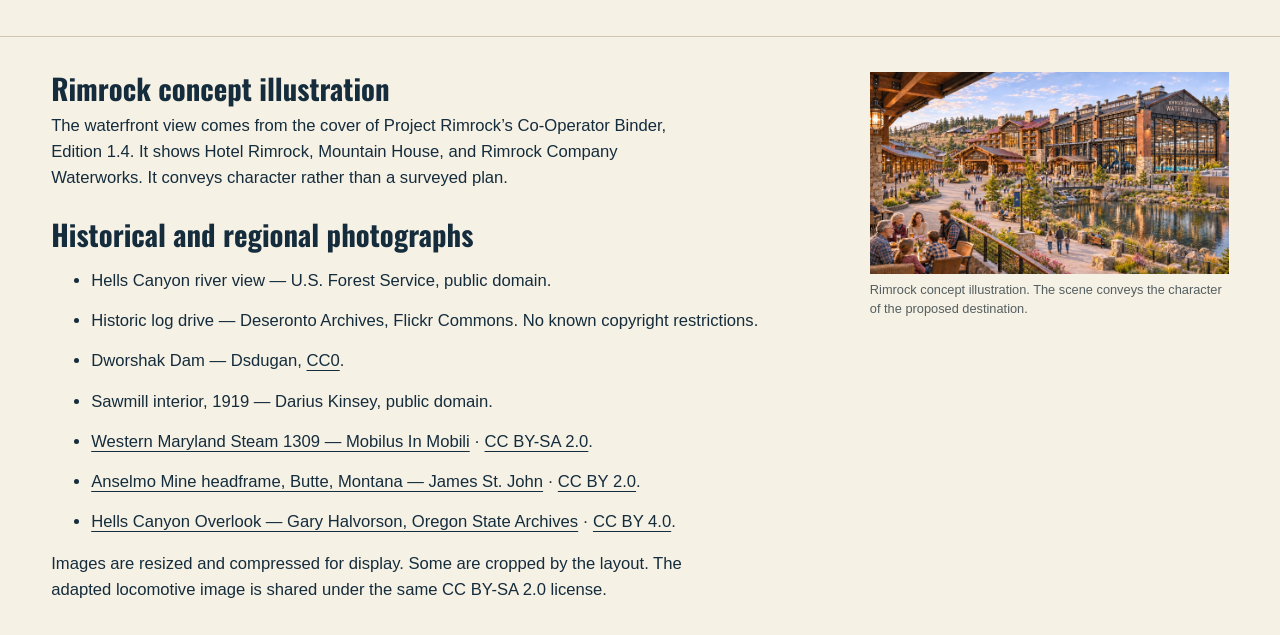
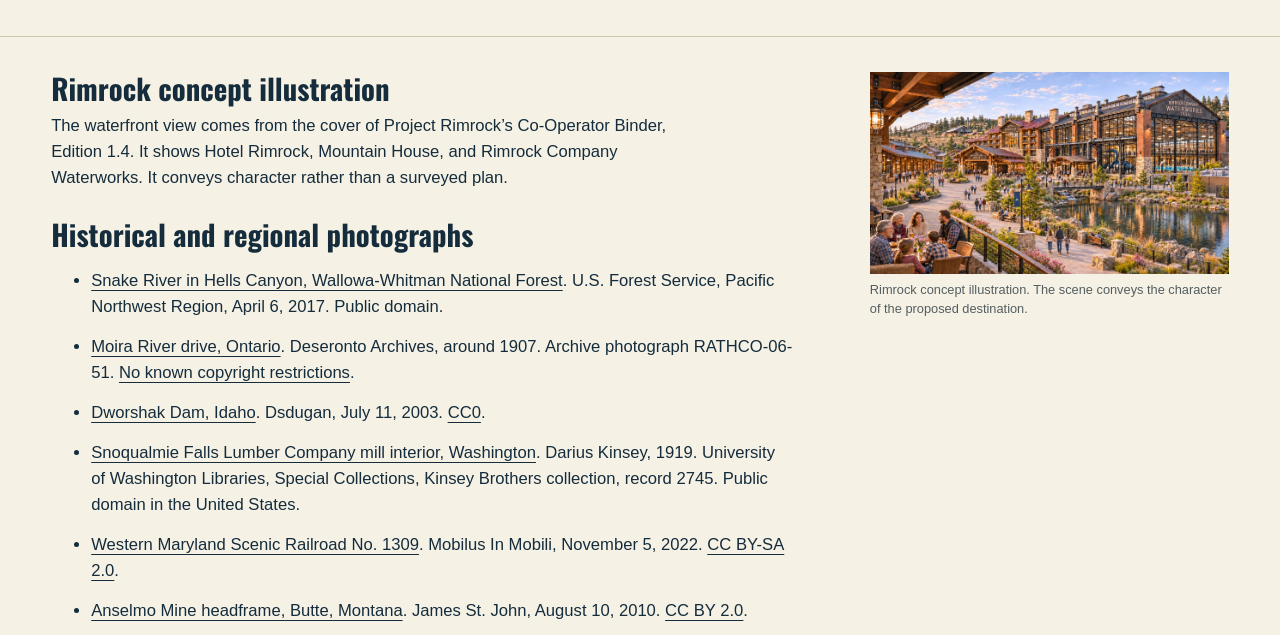
Before and after one commit to bcfd108-ui/bcfd108-ui.github.io, a plain HTML site: page credits.html in a window 1280 px wide. Shown: the part 302-937 px from the top of the page. Drawn offline with Linux system fonts and the light colour scheme.

Commit message:
Identify and source the park guide’s seven reference photographs

```diff
--- a/credits.html
+++ b/credits.html
@@ -38,16 +38,20 @@
           <p>The waterfront view comes from the cover of Project Rimrock’s Co-Operator Binder, Edition 1.4. It shows Hotel Rimrock, Mountain House, and Rimrock Company Waterworks. It conveys character rather than a surveyed plan.</p>
           <h2>Historical and regional photographs</h2>
           <ul class="credit-list">
-            <li>Hells Canyon river view — U.S. Forest Service, public domain.</li>
-            <li>Historic log drive — Deseronto Archives, Flickr Commons. No known copyright restrictions.</li>
-            <li>Dworshak Dam — Dsdugan, <a href="https://creativecommons.org/publicdomain/zero/1.0/">CC0</a>.</li>
-            <li>Sawmill interior, 1919 — Darius Kinsey, public domain.</li>
-            <li>
-              <a href="https://commons.wikimedia.org/wiki/File:Western_Maryland_Steam_1309.jpg">Western Maryland Steam 1309 — Mobilus In Mobili</a> · <a href="https://creativecommons.org/licenses/by-sa/2.0/">CC BY-SA 2.0</a>.</li>
-            <li>
-              <a href="https://commons.wikimedia.org/wiki/File:Anselmo_Mine_headframe_(Butte,_Montana,_USA)_2.jpg">Anselmo Mine headframe, Butte, Montana — James St. John</a> · <a href="https://creativecommons.org/licenses/by/2.0/">CC BY 2.0</a>.</li>
-            <li>
-              <a href="https://commons.wikimedia.org/wiki/File:Hell%27s_Canyon_Overlook,_Hell%27s_Canyon_National_Recreation_Area,_Snake_River_Canyon_-_DPLA_-_2c32ee49ee39240c7bc705d4f568cd71.jpg">Hells Canyon Overlook — Gary Halvorson, Oregon State Archives</a> · <a href="https://creativecommons.org/licenses/by/4.0/">CC BY 4.0</a>.</li>
+            <li id="canyon">
+              <a href="https://www.flickr.com/photos/forestservicenw/33843254196/">Snake River in Hells Canyon, Wallowa-Whitman National Forest</a>. U.S. Forest Service, Pacific Northwest Region, April 6, 2017. Public domain.</li>
+            <li id="river-drivers">
+              <a href="https://www.flickr.com/photos/deserontoarchives/3684328413/">Moira River drive, Ontario</a>. Deseronto Archives, around 1907. Archive photograph RATHCO-06-51. <a href="https://www.flickr.com/commons/usage/">No known copyright restrictions</a>.</li>
+            <li id="dworshak">
+              <a href="https://commons.wikimedia.org/wiki/File:Dworshak_Dam.jpg">Dworshak Dam, Idaho</a>. Dsdugan, July 11, 2003. <a href="https://creativecommons.org/publicdomain/zero/1.0/">CC0</a>.</li>
+            <li id="mill">
+              <a href="https://digitalcollections.lib.washington.edu/digital/collection/clarkkinsey/id/2745">Snoqualmie Falls Lumber Company mill interior, Washington</a>. Darius Kinsey, 1919. University of Washington Libraries, Special Collections, Kinsey Brothers collection, record 2745. Public domain in the United States.</li>
+            <li id="rail">
+              <a href="https://commons.wikimedia.org/wiki/File:Western_Maryland_Steam_1309.jpg">Western Maryland Scenic Railroad No. 1309</a>. Mobilus In Mobili, November 5, 2022. <a href="https://creativecommons.org/licenses/by-sa/2.0/">CC BY-SA 2.0</a>.</li>
+            <li id="mine">
+              <a href="https://commons.wikimedia.org/wiki/File:Anselmo_Mine_headframe_(Butte,_Montana,_USA)_2.jpg">Anselmo Mine headframe, Butte, Montana</a>. James St. John, August 10, 2010. <a href="https://creativecommons.org/licenses/by/2.0/">CC BY 2.0</a>.</li>
+            <li id="overlook">
+              <a href="https://www.northwestdigitalheritage.org/s/oregon-state-archives/item/23070">Hells Canyon Overlook, Wallowa County, Oregon</a>. Gary Halvorson, Oregon State Archives, July 18, 2013. <a href="https://creativecommons.org/licenses/by/4.0/">CC BY 4.0</a>.</li>
           </ul>
           <p>Images are resized and compressed for display. Some are cropped by the layout. The adapted locomotive image is shared under the same CC BY-SA 2.0 license.</p>
         </article>
```
Also changed, not shown: caribel.html (+1 -1 lines), land.html (+2 -2 lines), machine.html (+1 -1 lines), rail-yard.html (+1 -1 lines), silver-queen.html (+1 -1 lines), story.html (+2 -2 lines).
